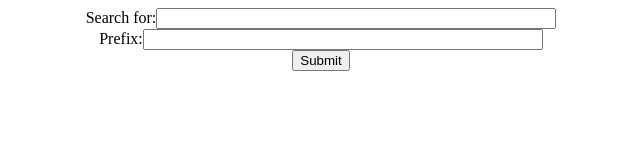
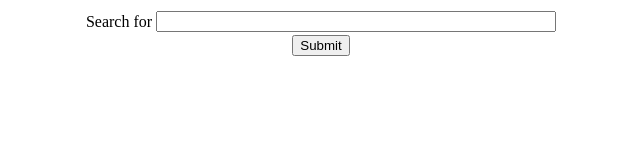
Before and after one commit to ckkashyap/superindexer, a plain HTML site: page top.html in a window 1280 px wide. Shown: the whole page, without its empty margins (319-959 px from the left). Drawn offline with Linux system fonts and the light colour scheme.

Commit message:
all good

```diff
--- a/top.html
+++ b/top.html
@@ -2,10 +2,18 @@
 <body>
 <center>
   <form target="bottom" action="http://no1slu399:9090/">
-    Search for:<input style="width:400" name="search"/><br>
-    Prefix:<input style="width:400" name="prefix"/><br>
+    <table>
+      <tr>
+	<td>Search for</td>
+	<td><input style="width:400" name="search"/></td>
+	</tr>
+      <!--tr>
+	<td>Prefix</td>
+	<td><input style="width:400" name="prefix"/></td>
+      </tr-->
+    </table>
     <input type="submit"/>
-    </form>
+  </form>
 </center>
 </body>
 </html>
```
Also changed, not shown: 1 other file.
